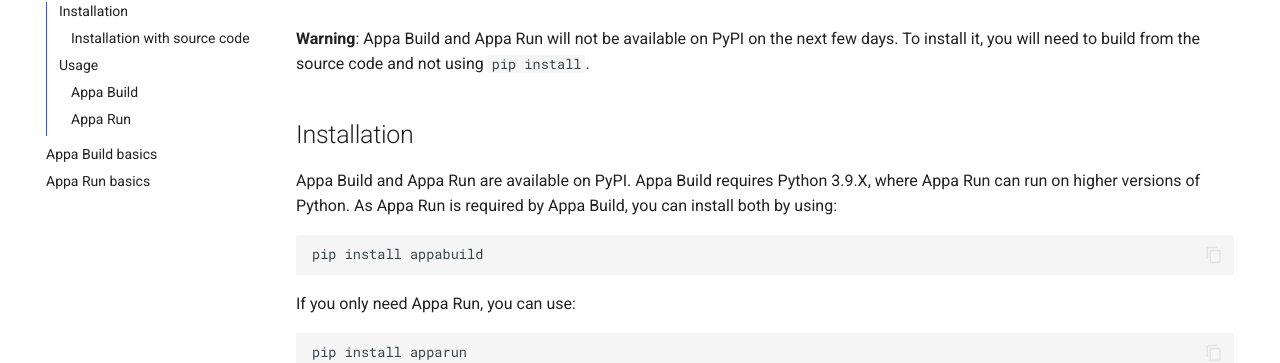
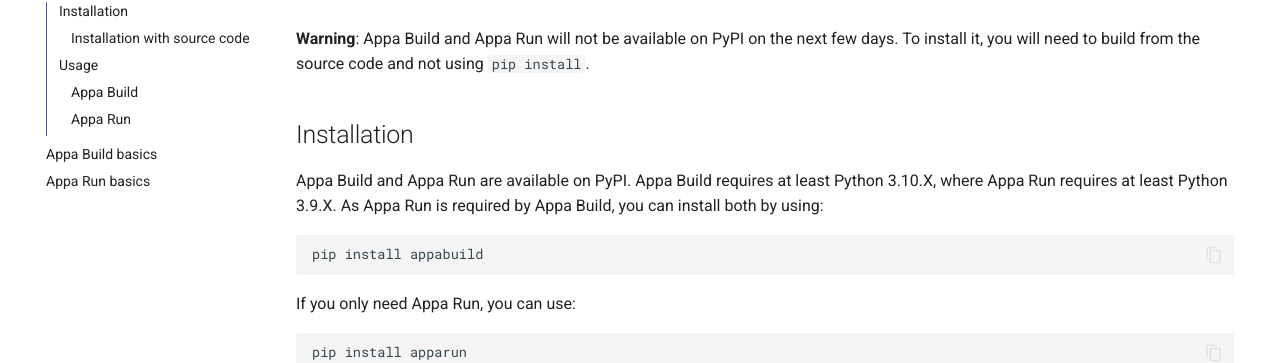
Before and after one commit to appalca/appalca.github.io, an MkDocs documentation site: the page built from docs/basics/getting_started.md, in a window 1280 px wide and 900 px high. Shown: the part 202-565 px from the top of the window. Built offline with MkDocs 1.6.1 and Material for MkDocs 9.7.7, drawn with Linux system fonts in a browser that asks for light colours; comment, search, counter and statistics services are not loaded.

Commit message:
(update) python above 3.10 is now required (#3)

````diff
--- a/docs/basics/getting_started.md
+++ b/docs/basics/getting_started.md
@@ -4,7 +4,7 @@
 
 ## Installation
 Appa Build and Appa Run are available on PyPI.
-Appa Build requires Python 3.9.X, where Appa Run can run on higher versions of Python.
+Appa Build requires at least Python 3.10.X, where Appa Run requires at least Python 3.9.X.
 As Appa Run is required by Appa Build, you can install both by using:
 ```
 pip install appabuild
````
Also changed, not shown: docs/about/faq.md (+1 -1 lines), 1 other file.
